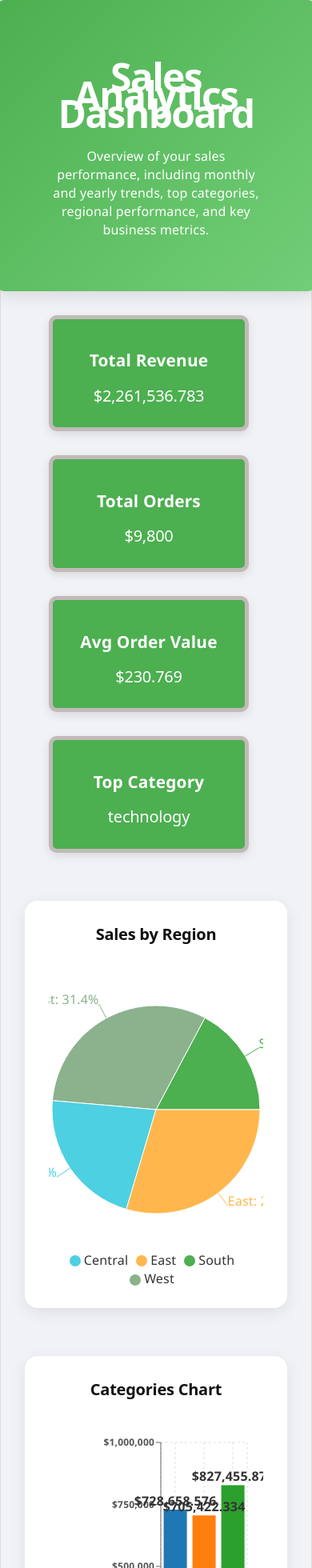
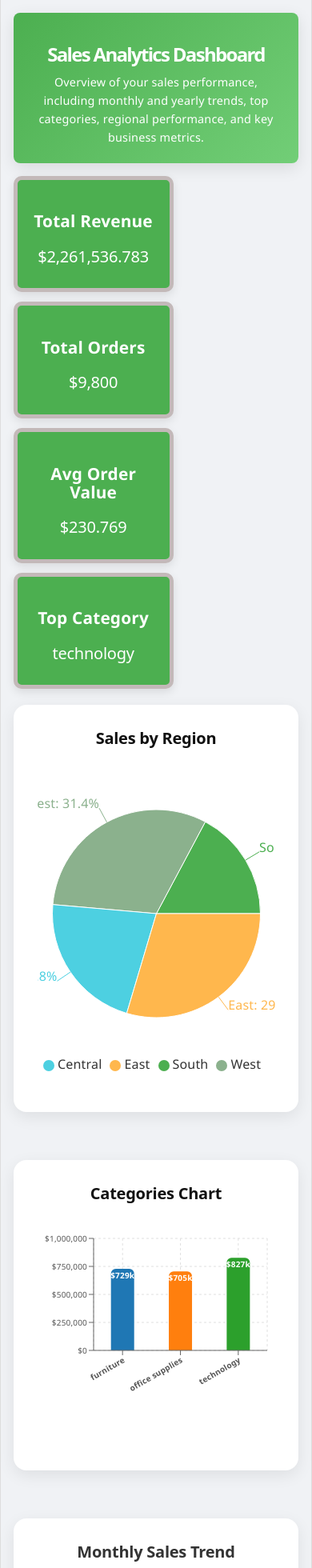
Before and after one commit to Awais874/sales_analytics_dashboard_react, a React (Vite) app: page / in a window 390 px wide. Shown: the top 1960 px of the page at 80% size. Built offline with nearby package versions, Linux system fonts and the light colour scheme.

Commit message:
make UI fully responsive across all screen size

```diff
--- a/src/App.css
+++ b/src/App.css
@@ -1,3 +1,4 @@
+
 :root {
   --accent: #4CAF50;
   --accent-bg: #E8F5E9;
@@ -8,165 +9,129 @@
   --shadow: 0 4px 6px rgba(0, 0, 0, 0.1);
 }
 
+/* Reset */
+*,
+*::before,
+*::after {
+  box-sizing: border-box;
+}
+
+body {
+  margin: 0;
+}
+
+/* App container */
+.app-container {
+  background: #f0f2f5;
+  min-height: 100vh;
+  padding: clamp(12px, 4vw, 24px);
+  font-family: 'Segoe UI', Tahoma, Geneva, Verdana, sans-serif;
+  color: #333;
+
+  display: flex;
+  flex-direction: column;
+  align-items: stretch; /* ✅ FIXED */
+}
+
+/* Header */
+.app-header {
+  width: 100%;
+  background: linear-gradient(135deg, #4CAF50, #72ce77);
+  padding: clamp(20px, 6vw, 48px);
+  border-radius: 8px;
+  box-shadow: 0 6px 20px rgba(0, 0, 0, 0.1);
+  text-align: center;
+  margin-bottom: clamp(16px, 4vw, 30px);
+  color: white;
+}
+
+.app-header h1 {
+  font-size: clamp(1.6rem, 5vw, 2.5rem);
+  font-weight: 700;
+  margin-bottom: 12px;
+  color: white;
+}
+
+.app-header p {
+  font-size: clamp(0.9rem, 2.5vw, 1rem);
+  max-width: 700px;
+  margin: 0 auto;
+}
+
+/* KPI Grid */
+.kpi-grid {
+  display: grid;
+
+  /* ✅ SIMPLIFIED + RESPONSIVE */
+  grid-template-columns: repeat(auto-fit, minmax(200px, 1fr));
+
+  gap: clamp(12px, 3vw, 24px);
+  margin-bottom: clamp(20px, 5vw, 40px);
+
+  width: 100%;
+}
+
+/* KPI Card (if you have one) */
+.kpi-card {
+  background: white;
+  border-radius: 8px;
+  padding: 16px;
+  box-shadow: var(--shadow);
+}
+
 /* Counter */
 .counter {
-  font-size: 16px;
-  padding: 5px 10px;
+  font-size: clamp(14px, 2vw, 16px);
+  padding: 6px 10px;
   border-radius: 5px;
   color: var(--accent);
   background: var(--accent-bg);
   border: 2px solid transparent;
   transition: border-color 0.3s;
-  margin-bottom: 24px;
+  margin-bottom: 16px;
+  width: fit-content;
 }
 
 .counter:hover {
   border-color: var(--accent-border);
 }
 
-.counter:focus-visible {
-  outline: 2px solid var(--accent);
-  outline-offset: 2px;
-}
-
-/* App container */
-.app-container {
-  background: #f0f2f5;
-  min-height: 100vh;
-  padding: 0px 60px;
-  font-family: 'Segoe UI', Tahoma, Geneva, Verdana, sans-serif;
-  color: #333;
-  display: flex;
-  flex-direction: column;
-  align-items: center;
-}
-
-/* Header */
-.app-header {
-  width: 100%;
-  background: linear-gradient(135deg, #4CAF50, #72ce77);
-  padding: 64px;
-  border-radius: 8px;
-  box-shadow: 0 6px 20px rgba(0, 0, 0, 0.1);
-  text-align: center;
-  margin-bottom: 30px;
-  color: white;
-}
-
-/* Header Title */
-.app-header h1 {
-  font-size: 3rem;
-  font-weight: 700;
-  margin-bottom: 20px;
-  color: white;
-}
-
-/* Header Description */
-.app-header p {
-  font-size: 1rem;
-  font-weight: 300;
-  max-width: 800px;
-  margin: 30px auto 0;
-
-}
-
-/* KPI Cards container */
-.kpi-grid {
-  display: grid;
-  grid-template-columns: repeat(auto-fit, minmax(220px, 1fr));
-  gap: 30px;
-  margin-bottom: 60px;
-  justify-content: center;
-  width: 100%;
-  max-width: 1200px;
-}
-
-/* Loading message */
-.loading-text {
-  color: #666;
-  text-align: center;
-}
-
-/* Hero */
-.hero {
-  position: relative;
-}
-
-.hero .base,
-.hero .framework,
-.hero .vite {
-  inset-inline: 0;
-  margin: 0 auto;
-}
-
-.hero .base {
-  width: 170px;
-  position: relative;
-  z-index: 0;
-}
-
-.hero .framework {
-  position: absolute;
-  z-index: 1;
-  top: 34px;
-  height: 28px;
-  transform: perspective(2000px) rotateZ(300deg) rotateX(44deg) rotateY(39deg) scale(1.4);
-}
-
-.hero .vite {
-  position: absolute;
-  z-index: 0;
-  top: 107px;
-  height: 26px;
-  width: auto;
-  transform: perspective(2000px) rotateZ(300deg) rotateX(40deg) rotateY(39deg) scale(0.8);
-}
-
 /* Center section */
 #center {
   display: flex;
   flex-direction: column;
-  gap: 25px;
-  place-content: center;
-  place-items: center;
-  flex-grow: 1;
+  gap: clamp(16px, 3vw, 24px);
+  width: 100%;
 }
 
-@media (max-width: 1024px) {
-  #center {
-    padding: 32px 20px 24px;
-    gap: 18px;
-  }
+/* Charts */
+.chart-container {
+  width: 100%;
+  background: white;
+  border-radius: 8px;
+  padding: 16px;
+  box-shadow: var(--shadow);
+
+  overflow-x: auto; /* ✅ prevents breaking */
+}
+
+/* Make charts scale */
+canvas,
+svg {
+  max-width: 100%;
+  height: auto;
 }
 
 /* Next steps */
 #next-steps {
   display: flex;
+  flex-wrap: wrap;
   border-top: 1px solid var(--border);
-  text-align: left;
 }
 
 #next-steps > div {
-  flex: 1 1 0;
-  padding: 32px;
-}
-
-@media (max-width: 1024px) {
-  #next-steps > div {
-    padding: 24px 20px;
-  }
-
-  #next-steps {
-    flex-direction: column;
-    text-align: center;
-  }
-}
-
-/* Icons */
-#next-steps .icon {
-  margin-bottom: 16px;
-  width: 22px;
-  height: 22px;
+  flex: 1 1 280px;
+  padding: clamp(16px, 4vw, 24px);
 }
 
 /* Docs */
@@ -174,98 +139,69 @@
   border-right: 1px solid var(--border);
 }
 
-@media (max-width: 1024px) {
-  #docs {
-    border-right: none;
-    border-bottom: 1px solid var(--border);
-  }
-}
-
-/* Next steps list */
+/* Links */
 #next-steps ul {
   list-style: none;
   padding: 0;
   display: flex;
   gap: 8px;
-  margin: 32px 0 0;
+  margin: 20px 0 0;
+  flex-wrap: wrap;
+  justify-content: center;
 }
 
-#next-steps ul .logo {
-  height: 18px;
+#next-steps ul li {
+  flex: 1 1 140px;
 }
 
 #next-steps ul a {
   color: var(--text-h);
-  font-size: 16px;
+  font-size: 14px;
   border-radius: 6px;
   background: var(--social-bg);
   display: flex;
-  padding: 6px 12px;
+  padding: 8px;
   align-items: center;
-  gap: 8px;
+  justify-content: center;
   text-decoration: none;
   transition: box-shadow 0.3s;
+  width: 100%;
 }
 
 #next-steps ul a:hover {
   box-shadow: var(--shadow);
 }
 
-#next-steps ul a .button-icon {
-  height: 18px;
-  width: 18px;
+/* Spacer */
+#spacer {
+  height: clamp(40px, 6vw, 80px);
+  border-top: 1px solid var(--border);
 }
 
-@media (max-width: 1024px) {
-  #next-steps ul {
-    margin-top: 20px;
-    flex-wrap: wrap;
-    justify-content: center;
+/* MOBILE FIXES */
+@media (max-width: 768px) {
+  #next-steps {
+    flex-direction: column;
+    text-align: center;
   }
 
-  #next-steps ul li {
-    flex: 1 1 calc(50% - 8px);
+  #docs {
+    border-right: none;
+    border-bottom: 1px solid var(--border);
   }
 
-  #next-steps ul a {
-    width: 100%;
-    justify-content: center;
-    box-sizing: border-box;
+  .app-header {
+    padding: 20px;
   }
 }
 
-/* Spacer */
-#spacer {
-  height: 88px;
-  border-top: 1px solid var(--border);
-}
+/* EXTRA SMALL DEVICES */
+@media (max-width: 480px) {
+  .kpi-grid {
+    grid-template-columns: 1fr; /* ✅ clean single column */
+  }
 
-@media (max-width: 1024px) {
-  #spacer {
-    height: 48px;
+  .app-header h1 {
+    font-size: 1.5rem;
   }
 }
-
-/* Ticks */
-.ticks {
-  position: relative;
-  width: 100%;
-}
-
-.ticks::before,
-.ticks::after {
-  content: '';
-  position: absolute;
-  top: -4.5px;
-  border: 5px solid transparent;
-}
-
-.ticks::before {
-  left: 0;
-  border-left-color: var(--border);
-}
-
-.ticks::after {
-  right: 0;
-  border-right-color: var(--border);
-}
--- a/src/components/CategoryChart.jsx
+++ b/src/components/CategoryChart.jsx
@@ -1,3 +1,83 @@
+// import {
+//   BarChart,
+//   Bar,
+//   XAxis,
+//   YAxis,
+//   Tooltip,
+//   CartesianGrid,
+//   Cell,
+//   Legend,
+//   ResponsiveContainer,
+//   LabelList,
+// } from "recharts";
+
+// const COLORS = ["#1f77b4", "#ff7f0e", "#2ca02c", "#d62728", "#9467bd"];
+
+// function CategoryChart({ data }) {
+//   const categorySales = Object.values(
+//     data.reduce((acc, row) => {
+//       const category = row["Category"];
+//       const sales = parseFloat(row["Sales"]) || 0;
+//       if (!acc[category]) acc[category] = { category, sales: 0 };
+//       acc[category].sales += sales;
+//       return acc;
+//     }, {})
+//   );
+
+//   return (
+//     <ResponsiveContainer width="100%" height={400}>
+//       <BarChart
+//         data={categorySales}
+//         margin={{ top: 30, right: 20, bottom: 30, left: 80 }}
+//       >
+//         <CartesianGrid stroke="#e0e0e0" strokeDasharray="3 3" />
+//         <XAxis
+//           dataKey="category"
+//           tick={{ fontWeight: "bold", fill: "#555" }}
+//           interval={0}
+//           angle={-10}
+//           textAnchor="end"
+//         />
+//         <YAxis
+//           tickFormatter={(val) => `$${val.toLocaleString()}`}
+//           tick={{ fontWeight: "bold", fill: "#555", fontSize: 12 }}
+//         />
+//         <Tooltip
+//           formatter={(value) => `$${value.toLocaleString()}`}
+//           contentStyle={{
+//             backgroundColor: "#fff",
+//             borderRadius: "8px",
+//             border: "none",
+//             boxShadow: "0 2px 8px rgba(0,0,0,0.1)",
+//           }}
+//         />
+
+//         <Bar dataKey="sales" name="Sales">
+//           {categorySales.map((entry, index) => (
+//             <Cell
+//               key={`cell-${index}`}
+//               fill={COLORS[index % COLORS.length]}
+//               cursor="pointer"
+//             />
+//           ))}
+//           <LabelList
+//             dataKey="sales"
+//             position="top"
+//             formatter={(val) => `$${val.toLocaleString()}`}
+//             style={{ fontWeight: "bold", fill: "#333" }}
+//           />
+//         </Bar>
+//       </BarChart>
+//     </ResponsiveContainer>
+//   );
+// }
+
+// export default CategoryChart;
+
+
+
+
+
 import {
   BarChart,
   Bar,
@@ -6,12 +86,14 @@ import {
   Tooltip,
   CartesianGrid,
   Cell,
-  Legend,
   ResponsiveContainer,
   LabelList,
 } from "recharts";
 
 const COLORS = ["#1f77b4", "#ff7f0e", "#2ca02c", "#d62728", "#9467bd"];
+
+// ✅ Detect mobile
+const isMobile = window.innerWidth < 600;
 
 function CategoryChart({ data }) {
   const categorySales = Object.values(
@@ -25,23 +107,43 @@ function CategoryChart({ data }) {
   );
 
   return (
-    <ResponsiveContainer width="100%" height={400}>
+    <ResponsiveContainer width="100%" height={isMobile ? 280 : 400}>
       <BarChart
         data={categorySales}
-        margin={{ top: 30, right: 20, bottom: 30, left: 80 }}
+        margin={{
+          top: 20,
+          right: 10,
+          bottom: isMobile ? 60 : 30,
+          left: isMobile ? 20 : 60,
+        }}
+        barCategoryGap={isMobile ? "30%" : "20%"}
       >
         <CartesianGrid stroke="#e0e0e0" strokeDasharray="3 3" />
+
+        {/* ✅ X AXIS FIX */}
         <XAxis
           dataKey="category"
-          tick={{ fontWeight: "bold", fill: "#555" }}
           interval={0}
-          angle={-10}
+          angle={isMobile ? -30 : -10}
           textAnchor="end"
+          height={isMobile ? 60 : 40}
+          tick={{
+            fontSize: isMobile ? 10 : 12,
+            fill: "#555",
+            fontWeight: "bold",
+          }}
         />
+
+        {/* ✅ Y AXIS FIX */}
         <YAxis
+          width={isMobile ? 50 : 80}
           tickFormatter={(val) => `$${val.toLocaleString()}`}
-          tick={{ fontWeight: "bold", fill: "#555", fontSize: 12 }}
+          tick={{
+            fontSize: isMobile ? 10 : 12,
+            fill: "#555",
+          }}
         />
+
         <Tooltip
           formatter={(value) => `$${value.toLocaleString()}`}
           contentStyle={{
@@ -52,19 +154,28 @@ function CategoryChart({ data }) {
           }}
         />
 
-        <Bar dataKey="sales" name="Sales">
+        <Bar dataKey="sales" name="Sales" radius={[6, 6, 0, 0]}>
           {categorySales.map((entry, index) => (
             <Cell
               key={`cell-${index}`}
               fill={COLORS[index % COLORS.length]}
-              cursor="pointer"
             />
           ))}
+
+          {/* ✅ LABEL FIX (BIGGEST CHANGE) */}
           <LabelList
             dataKey="sales"
-            position="top"
-            formatter={(val) => `$${val.toLocaleString()}`}
-            style={{ fontWeight: "bold", fill: "#333" }}
+            position={isMobile ? "insideTop" : "top"}
+            formatter={(val) =>
+              isMobile
+                ? `$${(val / 1000).toFixed(0)}k` // shorter for mobile
+                : `$${val.toLocaleString()}`
+            }
+            style={{
+              fontSize: isMobile ? 10 : 12,
+              fill: isMobile ? "#fff" : "#333",
+              fontWeight: "bold",
+            }}
           />
         </Bar>
       </BarChart>
--- a/src/components/DataTable.jsx
+++ b/src/components/DataTable.jsx
@@ -10,7 +10,7 @@ function DataTable({ data }) {
           boxShadow: "0 4px 12px rgba(0,0,0,0.05)",
           borderRadius: "12px",
           overflow: "hidden",
-          minWidth: "600px", // adjusted since fewer columns
+          minWidth: "600px",
         }}
       >
         <thead
```
